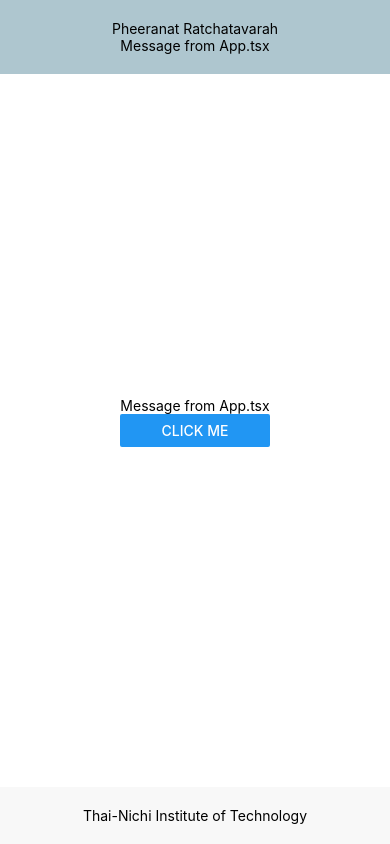
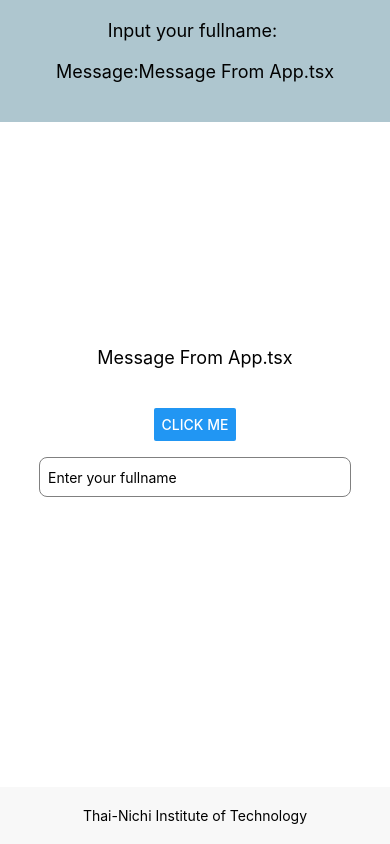
Before and after one commit to pnyra1109/2113111310-ReactNative-TNI, a React Native app: screen / in a window 390 px wide. Built offline with nearby package versions, Linux system fonts and the light colour scheme.

Commit message:
Practice1

```diff
--- a/App.tsx
+++ b/App.tsx
@@ -1,28 +1,37 @@
+
 import { StatusBar } from "expo-status-bar";
-import { StyleSheet, Text, View, Button, Alert } from "react-native";
+import { StyleSheet, Text, View, Button, Alert, TextInput } from "react-native";
 import AppFooter from "./components/AppFooter";
 import AppHeader from "./components/AppHeader";
 import Content from "./components/Content";
+import { stylesPractice } from "./styles/styles";
+import { useEffect, useState } from "react";
+
+
 
 export default function App():React.JSX.Element {
-  const onClickMe = ()=>{
-    Alert.alert("Hello");
-  }
+  const [Fullname,setFullname] = useState('');
+  const [message,setMessage] = useState('Message From App.tsx');
+  const [footerMessage,setFootertMessage] = useState('Thai-Nichi Institute of Technology');
+
+  useEffect(()=>{
+    console.log("Components has mounted");
+  },[]);
+  useEffect(()=>{
+    console.log(`Fullname has changed to : ${Fullname}`);
+  },[Fullname]); //this will run whenever 'Fullname changes'
 
   return (
-    <View style={styles.container}>
-      <AppHeader fullname="Pheeranat Ratchatavarah" messages="Message from App.tsx"/>
-      <Content Message="Message from App.tsx"/>
-      <AppFooter/>
+    <View style={stylesPractice.container}>
+      <AppHeader fullname={Fullname} messages={message}/>
+      <Content Message={message} fullname={Fullname}/>
+      <TextInput
+      style={stylesPractice.input}
+      placeholder="Enter your fullname"
+      value={Fullname}
+      onChangeText={setFullname}
+      />
+      <AppFooter footerMessage={footerMessage}/>
     </View>
   );
 }
-
-const styles = StyleSheet.create({
-  container: {
-    flex: 1,
-    backgroundColor: "#fff",
-    alignItems: "center",
-    justifyContent: "center",
-  },
-});
--- a/components/AppFooter.tsx
+++ b/components/AppFooter.tsx
@@ -1,35 +1,22 @@
 import { StyleSheet, Text, View } from "react-native";
 import React from "react";
+import { stylesPractice } from "../styles/styles";
 
-const AppFooter = (): React.JSX.Element => {
+type AppFooter = {
+  footerMessage: string;
+}
+
+const AppFooter = ({footerMessage}: AppFooter): React.JSX.Element => {
   const hello = "Hello TNI Footer";
   const hello2 = <Text>Hello JSX</Text>;
   const isLogin = true;
   return (
-    <View style={styles.footer}>
+    <View style={stylesPractice.footer}>
       <Text>
-        {"Thai-Nichi Institute of Technology"}
+        {footerMessage}
       </Text>
     </View>
   );
 };
 
 export default AppFooter;
-
-const styles = StyleSheet.create({
-  footer: {
-    backgroundColor: "#f8f8f8",
-    padding: 20,
-    alignItems: "center",
-    justifyContent: "center",
-    position: "absolute",
-    left: 0,
-    right: 0,
-    bottom: 0,
-  },
-  footerText: {
-    fontSize: 16,
-    fontWeight: "bold",
-    color: "#333",
-  },
-});
--- a/components/AppHeader.tsx
+++ b/components/AppHeader.tsx
@@ -1,5 +1,6 @@
 import { StyleSheet, Text, View } from "react-native";
 import React from "react";
+import { stylesPractice } from "../styles/styles";
 
 type HeaderProps = {
   fullname: string;
@@ -8,37 +9,15 @@ type HeaderProps = {
 
 const AppHeader = ({ fullname, messages }: HeaderProps): React.JSX.Element => {
   return (
-    <View style={styles.header}>
-      <Text>
-        {fullname}
+    <View style={stylesPractice.header}>
+      <Text style={stylesPractice.text}>
+        Input your fullname: {fullname}
       </Text>
-      <Text>
-        {messages}
+      <Text style={stylesPractice.text}>
+        Message:{messages}
       </Text>
     </View>
   );
 };
 
 export default AppHeader;
-
-const styles = StyleSheet.create({
-  header: {
-    backgroundColor: "#AEC6CF",
-    padding: 20,
-    alignItems: "center",
-    justifyContent: "center",
-    position: "absolute",
-    left: 0,
-    right: 0,
-    top: 0,
-  },
-  headerText: {
-    fontSize: 20,
-    fontWeight: "bold",
-    color: "#fff",
-  },
-  subtitleText: {
-    fontSize: 16,
-    color: "#fff",
-  },
-});
--- a/components/Content.tsx
+++ b/components/Content.tsx
@@ -1,33 +1,27 @@
 import { StyleSheet, Text, View, Button, Alert } from "react-native";
 import React from "react";
+import { stylesPractice } from "../styles/styles";
 
 type ContentProps = {
     Message: string;
+    fullname: string;
 }
 
-const Content = ({Message}:ContentProps) => {
+const Content = ({Message,fullname}:ContentProps) => {
+
+    const [displayFullname,setDisplayFullname] = React.useState('');
     const handleButton = () => {
-        Alert.alert("Hello", "Pheeranat Ratchatavarah")
-    }
+        setDisplayFullname(fullname)
+        Alert.alert("Hello",`Input your Fullname : ${fullname}`);
+    };
 
   return (
-    <View>
-      <Text>{Message}</Text>
+    <View style={stylesPractice.content}>
+      <Text style={stylesPractice.text}>{Message}</Text>
+      <Text style={stylesPractice.text}>{displayFullname}</Text>
       <Button title="Click Me" onPress={handleButton}/>
     </View>
   );
 };
 
 export default Content;
-
-const styles = StyleSheet.create({
-  content: {
-    flex: 1,
-    alignItems: "center",
-    justifyContent: "center",
-  },
-  text: {
-    fontSize: 18,
-    marginBottom: 20,
-  },
-});
--- /dev/null
+++ b/styles/styles.ts
@@ -0,0 +1,93 @@
+import { StyleSheet } from "react-native";
+
+const styles = StyleSheet.create({
+  container: {
+    alignItems: "center",
+    padding: 20,
+    borderColor: "#f5f5f5",
+  },
+  profileImage: {
+    borderRadius: 50,
+    width: 100,
+    height: 100,
+    marginRight: 20,
+  },
+  profileContainer: {
+    flexDirection: "row",
+    alignItems: "center",
+    width: "100%",
+    padding: 20,
+    borderRadius: 10,
+    backgroundColor: "white",
+    elevation: 5,
+    marginTop: 50,
+  },
+  profileName: {
+    fontSize: 20,
+    fontWeight: "bold",
+    color: "cornflowerblue",
+  },
+});
+const stylesPractice = StyleSheet.create({
+  container: {
+    flex: 1,
+    backgroundColor: "#fff",
+    alignItems: "center",
+    justifyContent: "center",
+  },
+  content: {
+    //flex: 1,
+    alignItems: "center",
+    justifyContent: "center",
+  },
+  text: {
+    fontSize: 18,
+    marginBottom: 20,
+  },
+  header: {
+    backgroundColor: "#AEC6CF",
+    padding: 20,
+    alignItems: "center",
+    justifyContent: "center",
+    position: "absolute",
+    left: 0,
+    right: 0,
+    top: 0,
+  },
+  headerText: {
+    fontSize: 20,
+    fontWeight: "bold",
+    color: "#fff",
+  },
+  subtitleText: {
+    fontSize: 16,
+    color: "#fff",
+  },
+  footer: {
+    backgroundColor: "#f8f8f8",
+    padding: 20,
+    alignItems: "center",
+    justifyContent: "center",
+    position: "absolute",
+    left: 0,
+    right: 0,
+    bottom: 0,
+  },
+  footerText: {
+    fontSize: 16,
+    fontWeight: "bold",
+    color: "#333",
+  },
+  input: {
+    justifyContent: "center",
+    height: 40,
+    borderColor: "gray",
+    borderWidth: 1,
+    marginTop: 16,
+    paddingHorizontal: 8,
+    width: "80%",
+    borderRadius: 8,
+  },
+});
+
+export { styles, stylesPractice };
```
Also changed, not shown: App1.tsx (added, +25 -0 lines), App2.tsx (added, +17 -0 lines), components/ProfileScreen.tsx (added, +18 -0 lines), components/UserEffectExample.tsx (added, +28 -0 lines).
